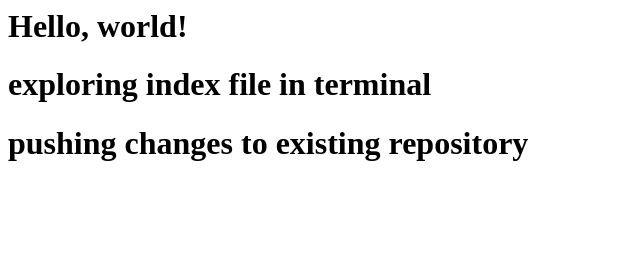
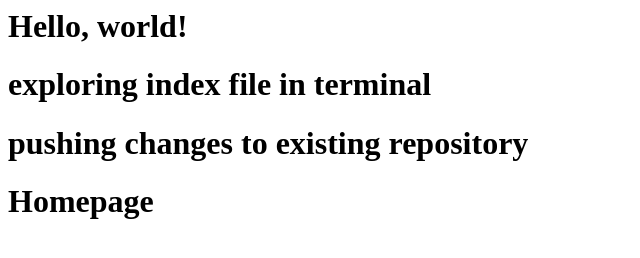
Before and after one commit to DhanashreeKharade451/mod1, a plain HTML site: page index.html in a window 1280 px wide. Shown: the whole page, without its empty margins (0-640 px from the left). Drawn offline with Linux system fonts and the light colour scheme.

Commit message:
Added content in index.html

```diff
--- a/index.html
+++ b/index.html
@@ -6,5 +6,8 @@
     <h1>Hello, world!</h1>
      <h1>exploring index file in terminal</h1>
      <h1>pushing changes to existing repository</h1>
+     <div>
+        <h1>Homepage</h1>
+     </div>
   </body>
 </html>
```
